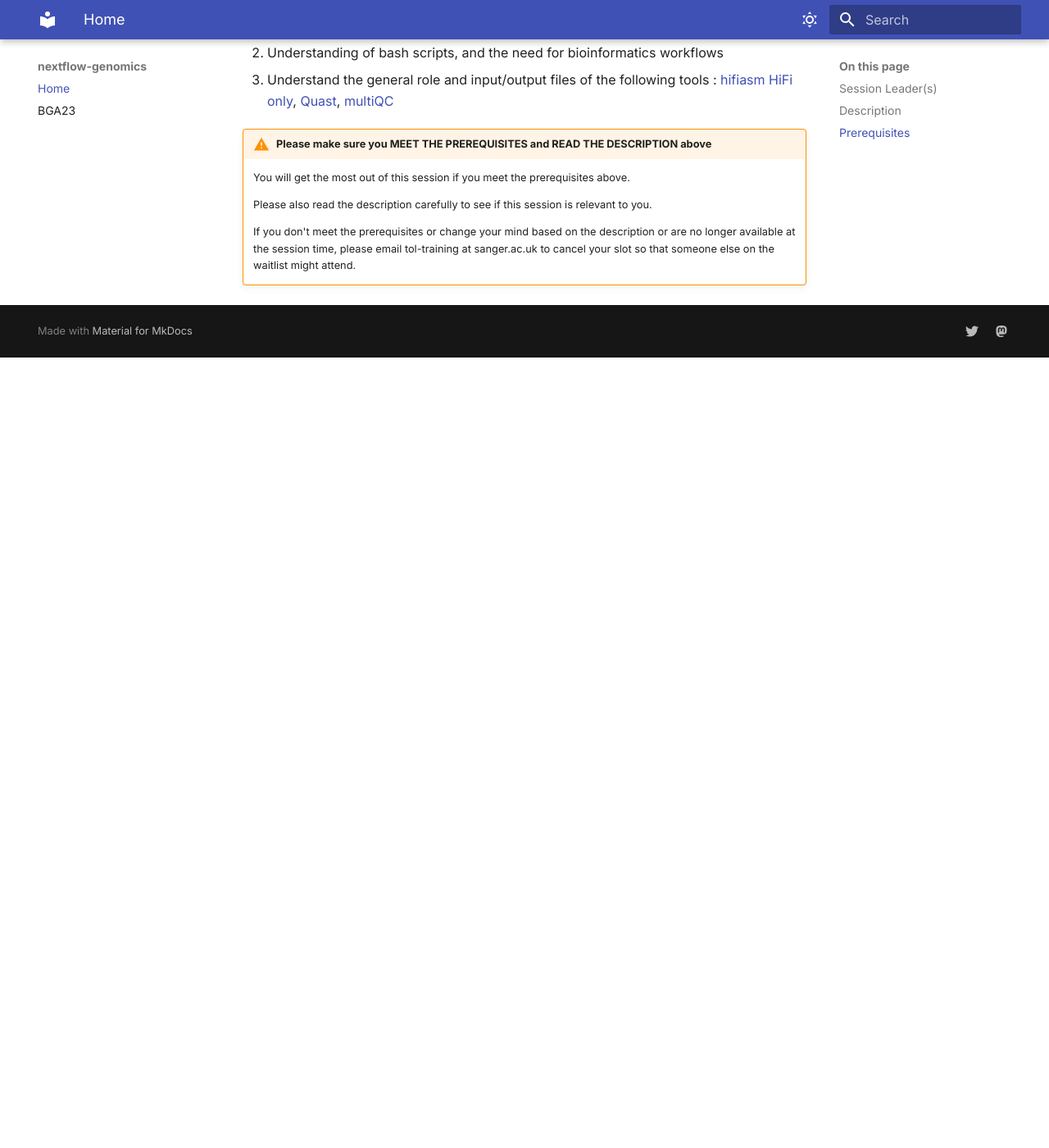
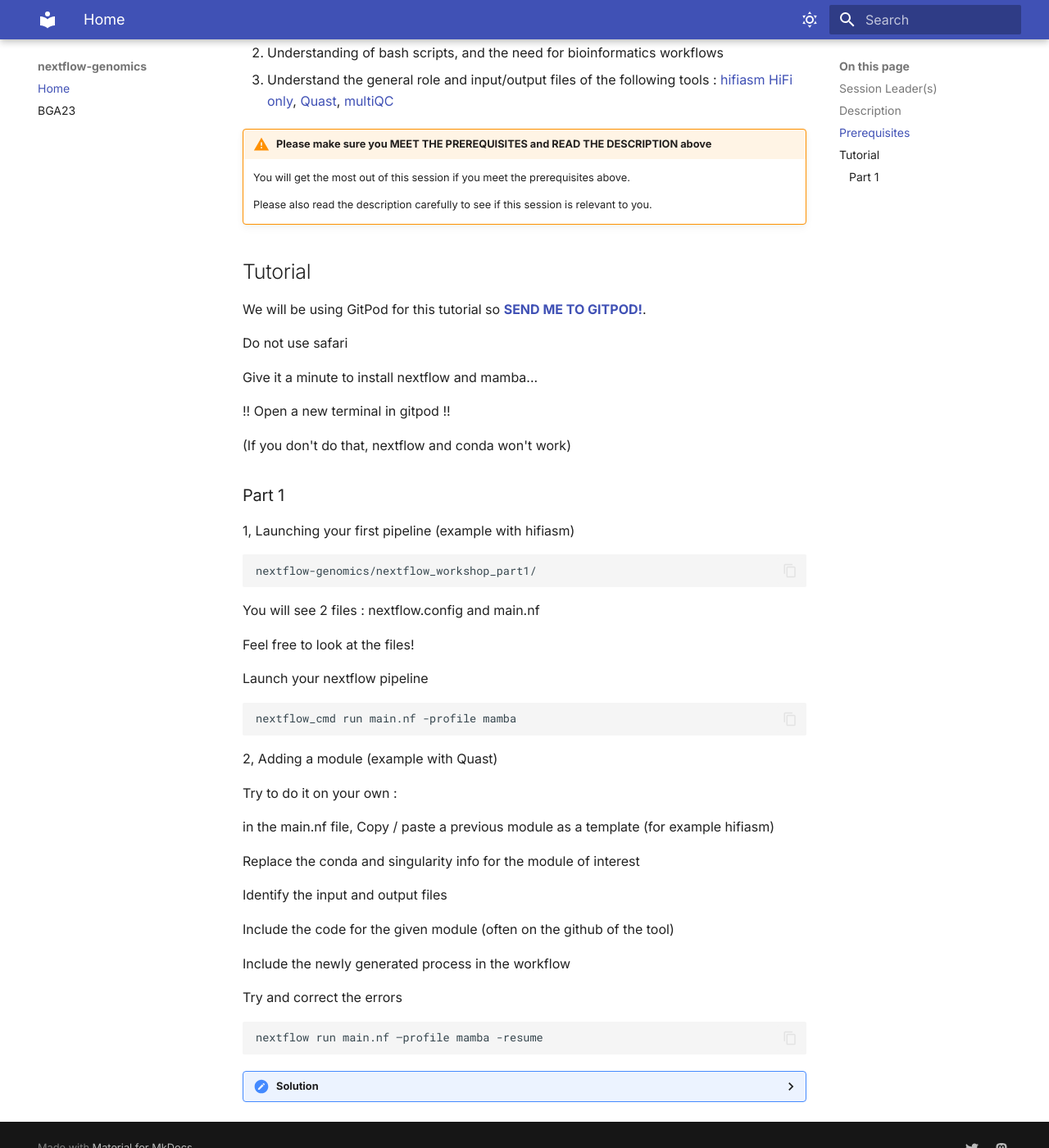
Before and after one commit to BGAcademy23/nextflow-genomics, an MkDocs documentation site: the page built from docs/README.md, in a window 1280 px wide and 1400 px high, scrolled down 1367 px. Shown: the whole window at 82% size. Built offline with MkDocs 1.6.1 and Material for MkDocs 9.7.7, drawn with Linux system fonts in a browser that asks for light colours; before the commit the page ends 1803 px from its top, so only the background shows below that.

Commit message:
Update README.md

````diff
--- a/docs/README.md
+++ b/docs/README.md
@@ -51,4 +51,60 @@ The outline may change if I come up with a better idea while generating the mate
 
     Please also read the description carefully to see if this session is relevant to you.
 
-    If you don't meet the prerequisites or change your mind based on the description or are no longer available at the session time, please email tol-training at sanger.ac.uk to cancel your slot so that someone else on the waitlist might attend.
+## Tutorial
+
+We will be using GitPod for this tutorial so [**SEND ME TO GITPOD!**](https://gitpod.io/#https://github.com/BGAcademy23/nextflow-genomics).
+
+Do not use safari
+
+Give it a minute to install nextflow and mamba...
+
+!! Open a new terminal in gitpod !!
+
+(If you don't do that, nextflow and conda won't work)
+
+### Part 1
+
+1, Launching your first pipeline (example with hifiasm)
+
+```
+nextflow-genomics/nextflow_workshop_part1/
+```
+
+You will see 2 files : nextflow.config and main.nf
+
+Feel free to look at the files!
+
+Launch your nextflow pipeline
+
+```
+nextflow_cmd run main.nf -profile mamba
+```
+
+2, Adding a module (example with Quast)
+
+Try to do it on your own :
+
+in the main.nf file, Copy / paste a previous module as a template (for example hifiasm)
+
+Replace the conda and singularity info for the module of interest
+
+Identify the input and output files
+
+Include the code for the given module (often on the github of the tool)
+
+Include the newly generated process in the workflow
+
+Try and correct the errors
+```
+nextflow run main.nf –profile mamba -resume
+```
+
+<details>
+<summary>Solution</summary>
+	There are several ways of coding a module, here is an example for quast :
+
+	```
+	nextflow run main.nf –profile mamba -resume
+	```
+</details>
````
